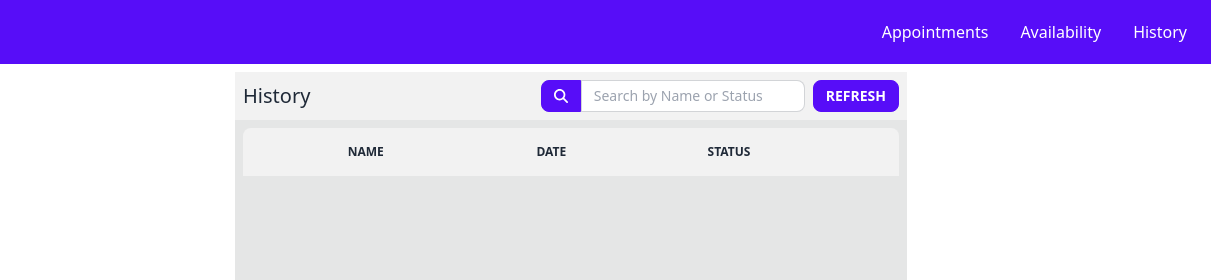
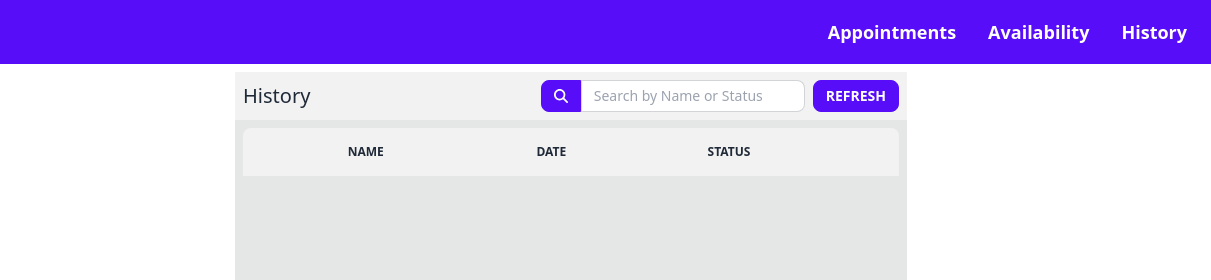
Before and after one commit to ayodyln/AppointmentScheduler, a website with bundled scripts: page pages/History/index.html in a window 1280 px wide. Shown: the top 280 px of the page, 69-1280 px from the left. Built offline with nearby package versions, Linux system fonts and the light colour scheme; no server answers.

Commit message:
fixed ui for nav on pages

```diff
--- a/pages/History/index.html
+++ b/pages/History/index.html
@@ -16,7 +16,7 @@
     <title>Appointment History</title>
   </head>
   <body class="bg-white flex flex-col h-screen w-screen">
-    <nav class="navbar bg-primary text-white">
+    <nav class="navbar bg-primary text-primary-content font-bold text-lg h-fit">
       <div class="navbar-start">
         <div class="dropdown">
           <label tabindex="0" class="btn fill-white btn-ghost lg:hidden">
```
Also changed, not shown: pages/Times/index.html (+1 -1 lines).
